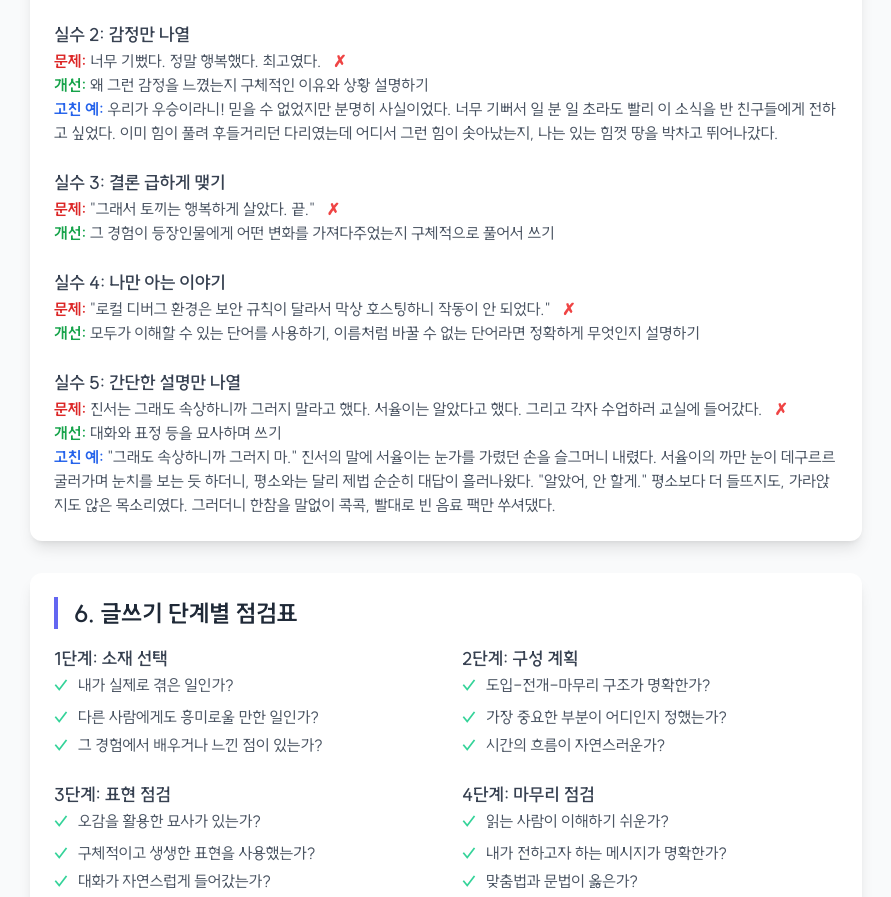
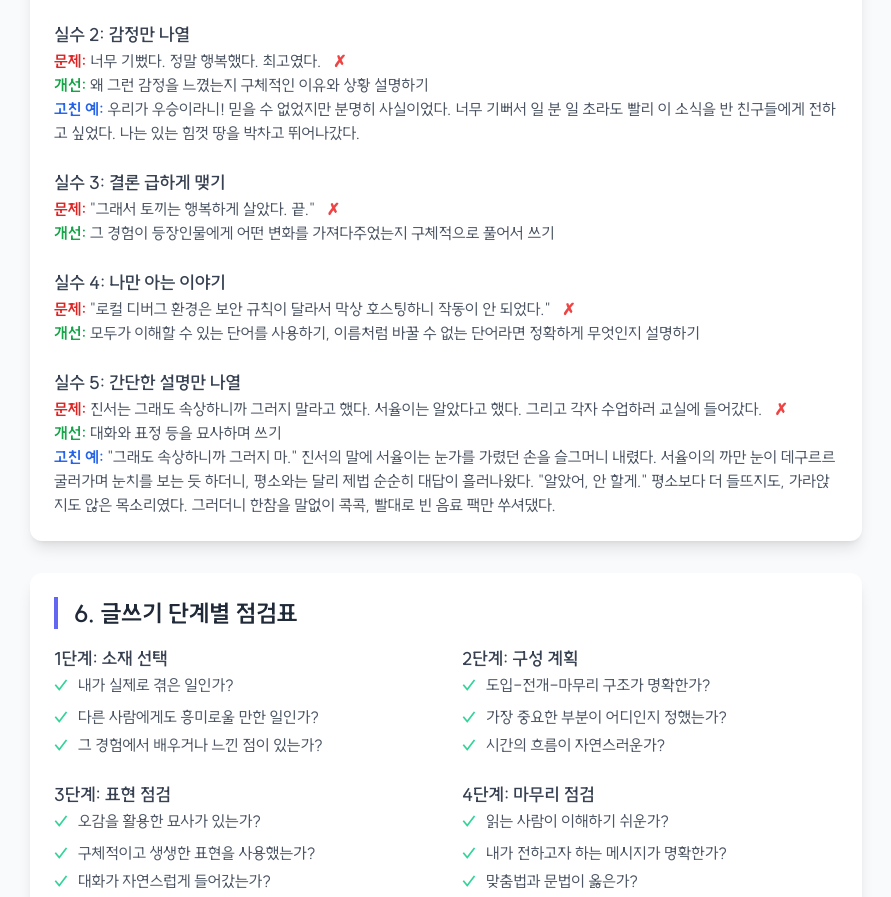
Before and after one commit to yur2520/korean, a plain HTML site: page writing_story1.html in a window 1280 px wide. Shown: the part 1891-2788 px from the top of the page, without its empty margins (194-1085 px from the left). Drawn offline with nearby package versions, Linux system fonts and the light colour scheme.

Commit message:
Update writing_story1.html

```diff
--- a/writing_story1.html
+++ b/writing_story1.html
@@ -185,7 +185,7 @@
                         <h3 class="text-lg font-semibold text-gray-700">실수 2: 감정만 나열</h3>
                         <p class="text-gray-600"><strong class="text-red-600">문제:</strong> 너무 기뻤다. 정말 행복했다. 최고였다. <span class="text-red-500 font-bold ml-2">✗</span></p>
                         <p class="text-gray-600"><strong class="text-green-600">개선:</strong> 왜 그런 감정을 느꼈는지 구체적인 이유와 상황 설명하기</p>
-                        <p class="text-gray-600"><strong class="text-blue-600">고친 예:</strong> 우리가 우승이라니! 믿을 수 없었지만 분명히 사실이었다. 너무 기뻐서 일 분 일 초라도 빨리 이 소식을 반 친구들에게 전하고 싶었다. 이미 힘이 풀려 후들거리던 다리였는데 어디서 그런 힘이 솟아났는지, 나는 있는 힘껏 땅을 박차고 뛰어나갔다.</p>
+                        <p class="text-gray-600"><strong class="text-blue-600">고친 예:</strong> 우리가 우승이라니! 믿을 수 없었지만 분명히 사실이었다. 너무 기뻐서 일 분 일 초라도 빨리 이 소식을 반 친구들에게 전하고 싶었다. 나는 있는 힘껏 땅을 박차고 뛰어나갔다.</p>
                     </div>
                     <div>
                         <h3 class="text-lg font-semibold text-gray-700">실수 3: 결론 급하게 맺기</h3>
```
